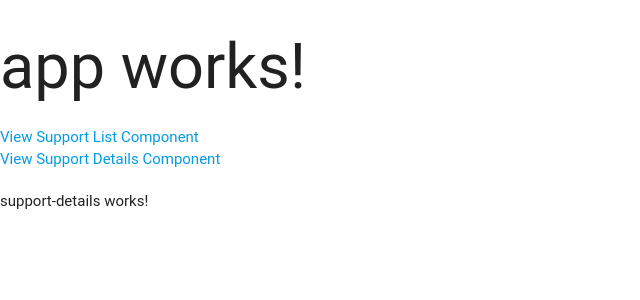
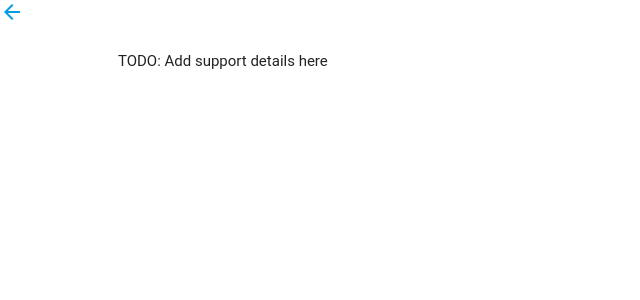
Before and after one commit to JCarran0/AttendanceAppDemo, an Angular app: page /support-details in a window 1280 px wide. Shown: the top 300 px of the page, without its empty margins (0-640 px from the left). Built offline with nearby package versions, Linux system fonts and the light colour scheme; a web font is replaced by a local one.

Commit message:
formatting

```diff
--- a/src/app/app.component.html
+++ b/src/app/app.component.html
@@ -1,10 +1,4 @@
-<h1>
-  {{title}}
-</h1>
-
-<a routerLink="/support-list" routerLinkActive="active">View Support List Component</a>
-<br>
-<a routerLink="/support-details" routerLinkActive="active">View Support Details Component</a>
+<!-- Put nav bar here -->
 
 <!-- Where routes get loaded -->
 <router-outlet></router-outlet>
--- a/src/app/app.component.ts
+++ b/src/app/app.component.ts
@@ -5,6 +5,4 @@ import { Component } from '@angular/core';
   templateUrl: './app.component.html',
   styleUrls: ['./app.component.css']
 })
-export class AppComponent {
-  title = 'app works!';
-}
+export class AppComponent { }
--- a/src/app/components/support-details/support-details.component.html
+++ b/src/app/components/support-details/support-details.component.html
@@ -1,3 +1,10 @@
-<p>
-  support-details works!
-</p>
+<a href="javascript:void(0)" routerLink="/support-list" routerLinkActive="active"><i class="material-icons">arrow_back</i></a>
+
+<div class="row">
+  <!-- Make responsive, full size on mobile, otherwise ~80% -->
+  <div class="col s12 m10 offset-m1">
+    <p>
+      TODO: Add support details here
+    </p>
+  </div>
+</div>
```
Also changed, not shown: src/app/components/support-list/support-list.component.html (+1 -6 lines).
